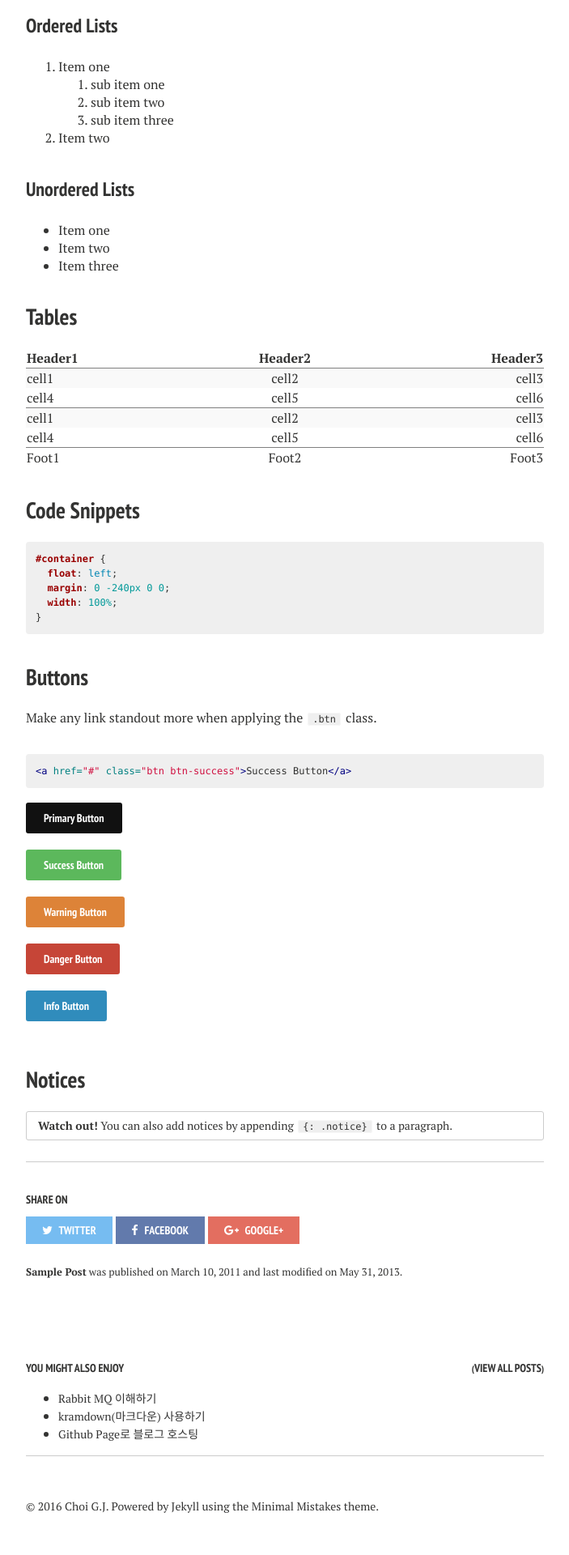
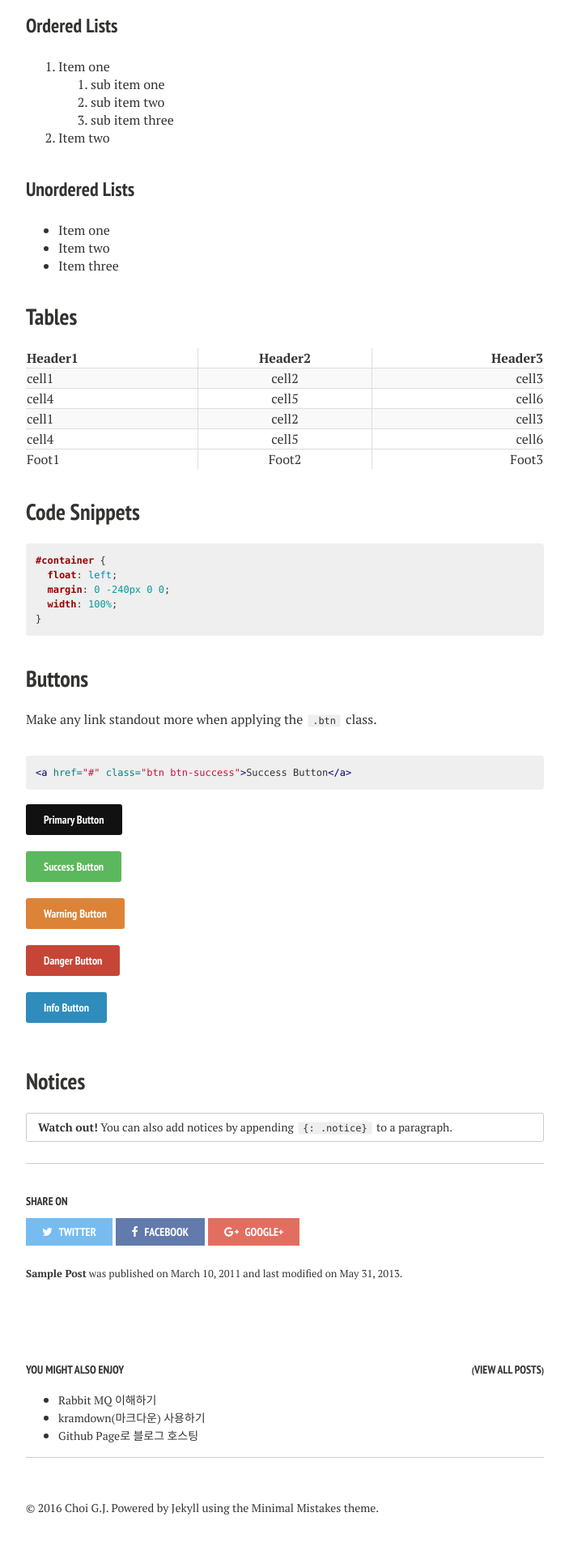
Before and after one commit to gjchoi/gjchoi.github.io, a Jekyll site: the page built from _posts/2011-03-10-sample-post.md, in a window 1280 px wide. Shown: the part 1734-3654 px from the top of the page at 81% size, without its empty margins (288-991 px from the left). Built offline with Jekyll 4.4.1, drawn with Linux system fonts in a browser that asks for light colours; nearby versions of some CDN libraries; comment, search, counter and statistics services are not loaded.

Commit message:
Update custom.scss

```diff
--- a/_sass/custom.scss
+++ b/_sass/custom.scss
@@ -23,7 +23,7 @@ table {
     border-color: grey;
 }
 
-.table-bordered>tbody>tr>td, .table-bordered>tbody>tr>th, .table-bordered>tfoot>tr>td, .table-bordered>tfoot>tr>th, .table-bordered>thead>tr>td, .table-bordered>thead>tr>th {
+table>tbody>tr>td, table>tbody>tr>th, table>tfoot>tr>td, table>tfoot>tr>th, table>thead>tr>td, table>thead>tr>th {
     border: 1px solid #ddd;
 }
 
```
